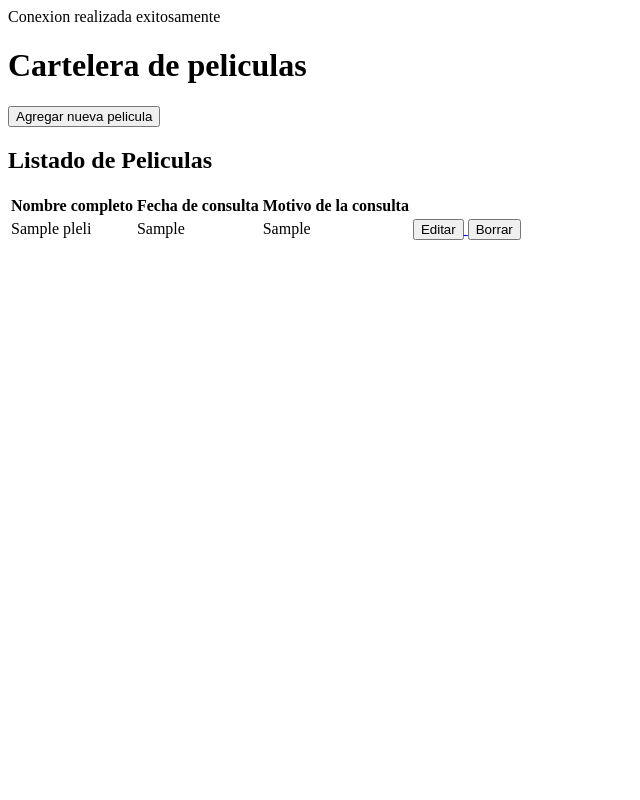
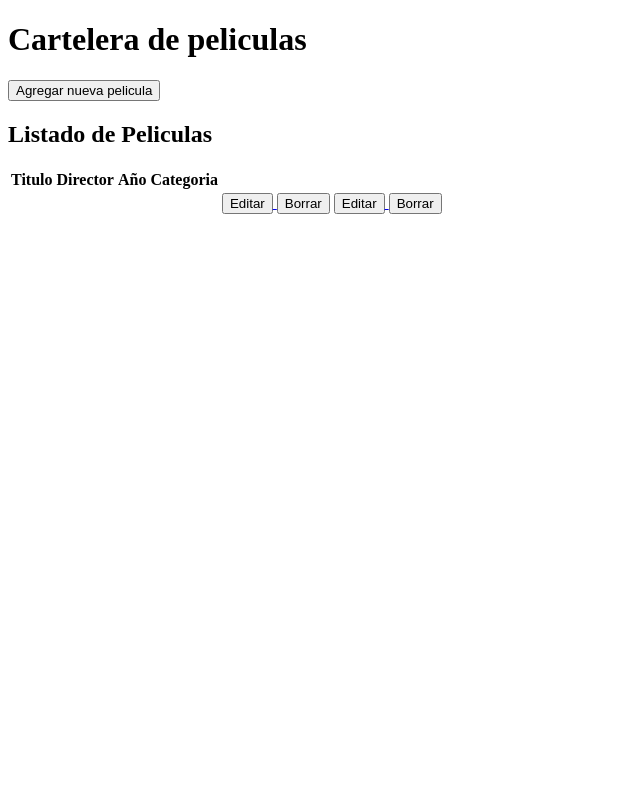
Before and after one commit to GabyVasquez07/Lab2C2-PIV-GS, a PHP site: page / in a window 1280 px wide. Shown: the whole page, without its empty margins (0-640 px from the left). Run offline with PHP 8.4, Linux system fonts and the light colour scheme; tables that the repository leaves empty or names only in its code hold one stand-in row (values such as "Sample post"); data that the repository does not hold is empty.

Commit message:
eliminar y editar

```diff
--- a/agregar.php
+++ b/agregar.php
@@ -12,8 +12,9 @@
         <label for="titulo">Título</label>
         <input type="text" name="titulo" id="titulo" required>
 
+
         <label for="año">Año</label>
-        <input type="number" name="año" id="año" required>
+        <input type="date" name="año" id="año" required>
 
         <label for="categoria">Categoría</label>
         <input type="text" name="categoria" id="categoria" required>
--- a/conexion.php
+++ b/conexion.php
@@ -6,6 +6,6 @@
         echo "Error: ".mysqli_connect_error();
     }
     else{
-        echo "Conexion realizada exitosamente";
+        /*echo "Conexion realizada exitosamente";*/
     }
 ?>
--- a/index.php
+++ b/index.php
@@ -11,22 +11,31 @@
     <a href="agregar.php"><button type="button">Agregar nueva pelicula</button></a>
     <h2>Listado de Peliculas</h2>
     <?php
-        $listado = $conexion->query("SELECT * FROM plelis");
+        $listado = $conexion->query("SELECT * FROM pelis");
 
         echo "<table>
                     <thead>
                         <tr>
-                            <th>Nombre completo</th>
-                            <th>Fecha de consulta</th>
-                            <th>Motivo de la consulta</th>
+                            <th>Titulo</th>
+                            <th>Director</th>
+                            <th>Año</th>
+                            <th>Categoria</th>
                         </tr>
                     </thead>
                     <tbody>";
         while ($dato = $listado->fetch_assoc()){
             echo "<tr>
-                    <td>{$dato['nombre']}</td>
-                    <td>{$dato['fconsult']}</td>
-                    <td>{$dato['mconsult']}</td>
+                    <td>{$dato['Titulo']}</td>
+                    <td>{$dato['Director']}</td>
+                    <td>{$dato['Año']}</td>
+                    <td>{$dato['Categoria']}</td>
+                    <td>
+                        <a href='editar.php?id={$dato['id']}'>
+                            <button>Editar</button>
+                        </a>
+                        <a href='eliminar.php?id={$dato['id']}'>
+                            <button>Borrar</button>
+                        </a>
                     <td>
                         <a href='editar.php?id={$dato['id']}'>
                             <button>Editar</button>
```
Also changed, not shown: editar.php (added, +46 -0 lines), eliminar.php (added, +8 -0 lines).
